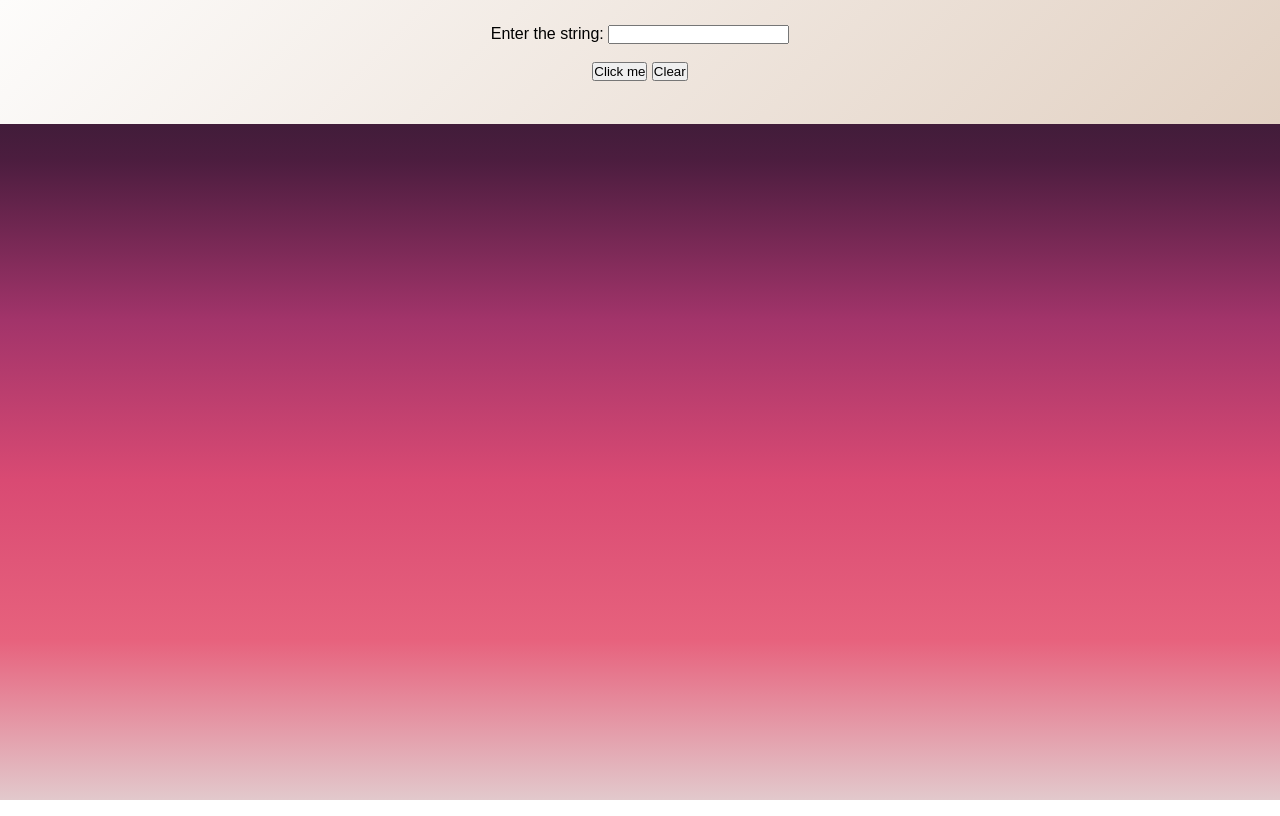
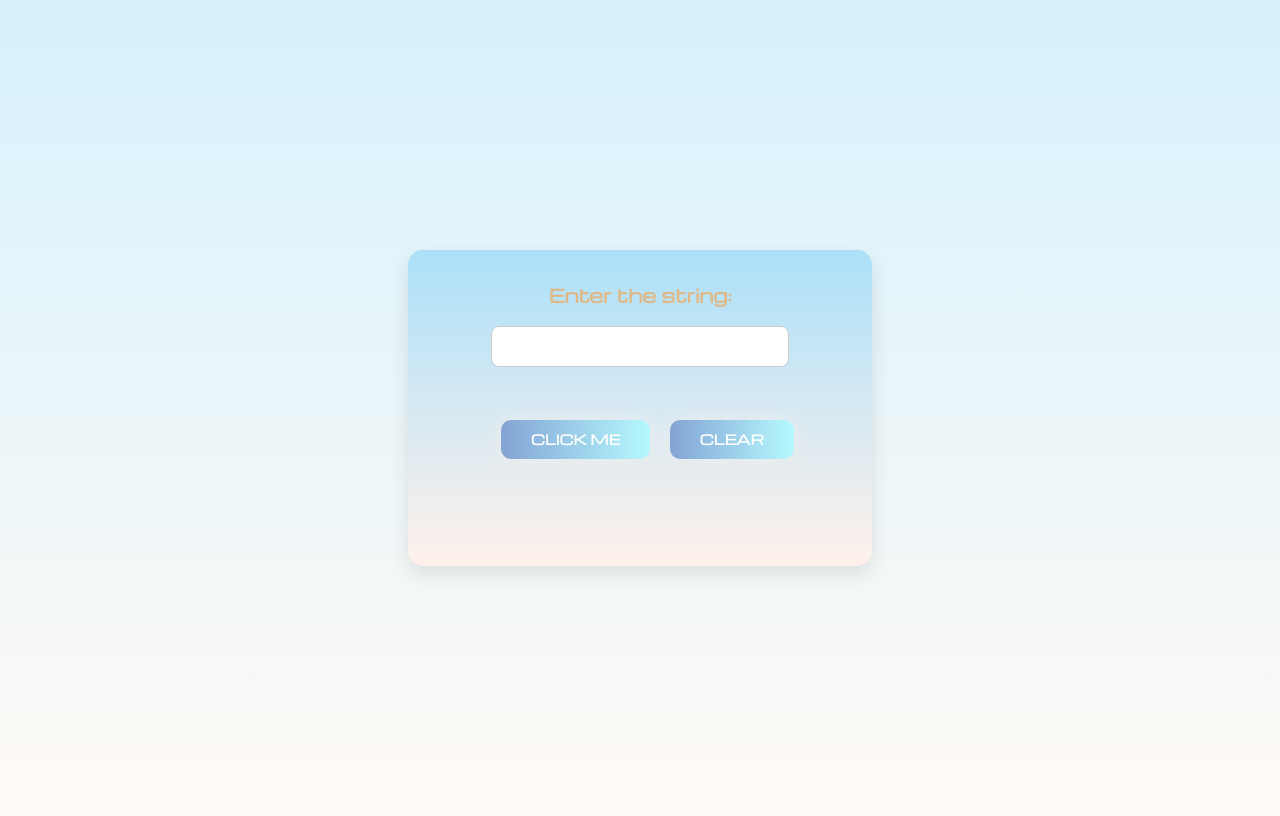
Before and after one commit to priyalodha41/Javascript_Projects, a plain HTML site: page Multi-Ques/Questions/Q5/index5.html in a window 1280 px wide. Drawn offline with nearby package versions, Linux system fonts and the light colour scheme; files that its build step writes are made by us from their sources.

Commit message:
Fixing some errors

```diff
--- a/Multi-Ques/Questions/Q5/index5.html
+++ b/Multi-Ques/Questions/Q5/index5.html
@@ -4,8 +4,7 @@
     <meta charset="UTF-8">
     <meta name="viewport" content="width=device-width, initial-scale=1.0">
     <title>Questions</title>
-
-       <link rel="stylesheet" href="/assets/css/style.css">
+    <link rel="stylesheet" href="assets/css/style.css">
 </head>
 <body>
 
```
Also changed, not shown: Multi-Ques/Questions/Q1/index1.html (+1 -1 lines), Multi-Ques/Questions/Q10/index10.html (+1 -1 lines), Multi-Ques/Questions/Q2/index2.html (+1 -1 lines), Multi-Ques/Questions/Q3/index3.html (+1 -1 lines), Multi-Ques/Questions/Q4/index4.html (+1 -1 lines), Multi-Ques/Questions/Q6/index6.html (+1 -1 lines), Multi-Ques/Questions/Q7/index7.html (+1 -1 lines), Multi-Ques/Questions/Q8/index8.html (+1 -1 lines), Multi-Ques/Questions/Q9/index9.html (+1 -1 lines).
